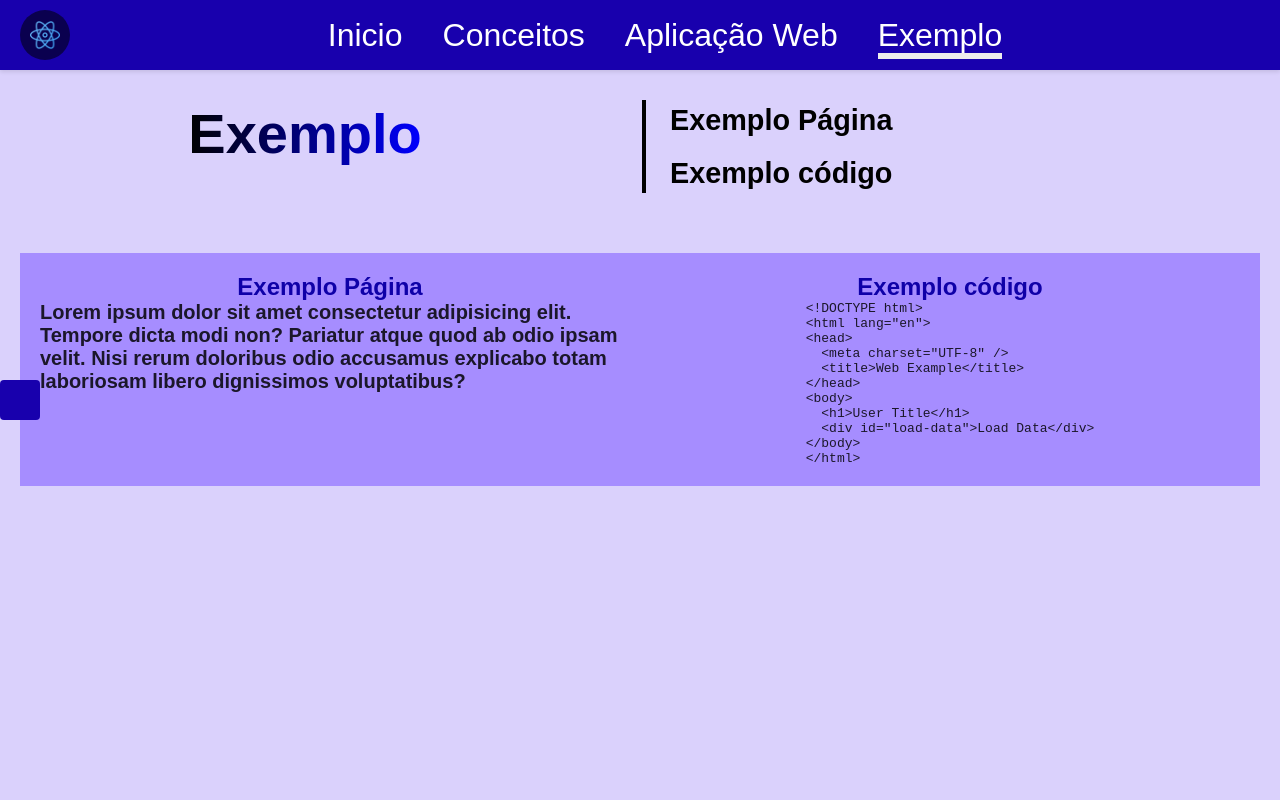
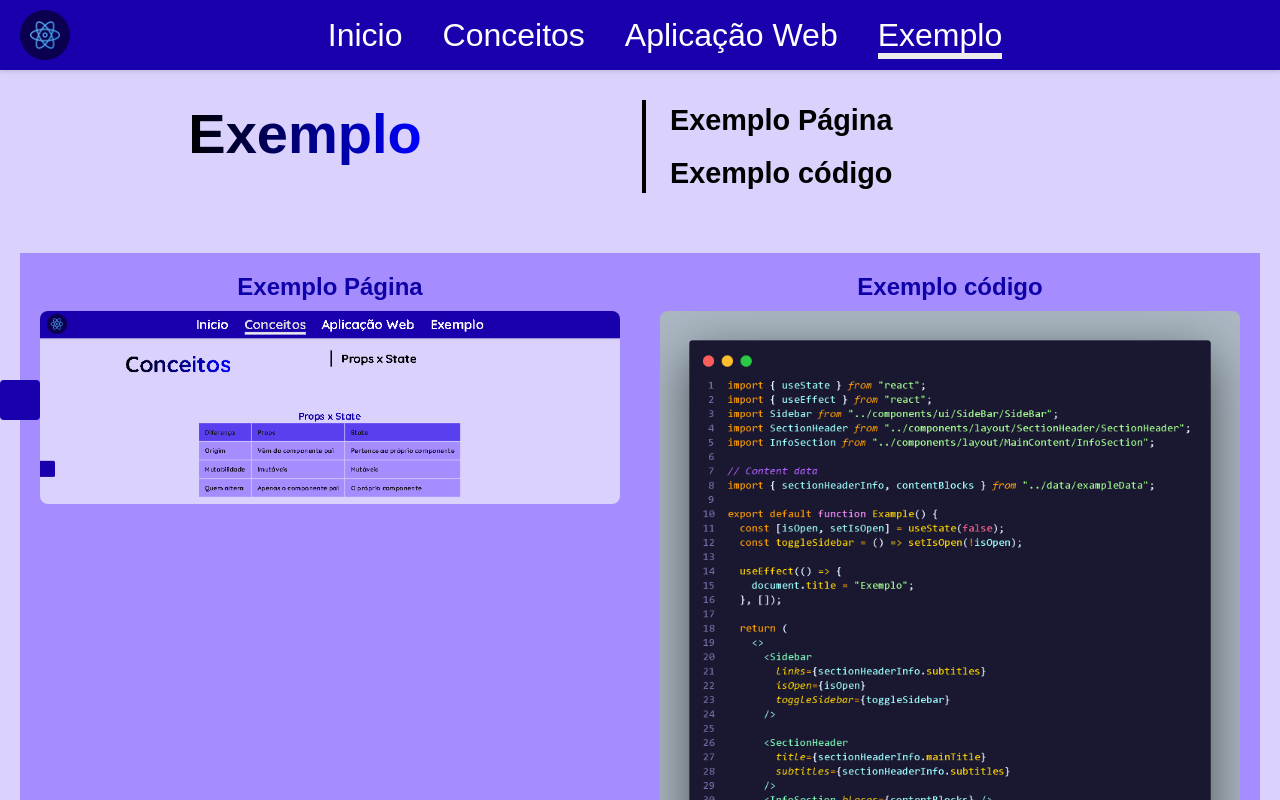
Before and after one commit to SouzaCleber98/trabalho-Prog-WEB, a React (Vite) app: page /example in a window 1280 px wide. Shown: the top 800 px of the page. Built offline with nearby package versions, Linux system fonts and the light colour scheme; a web font is replaced by a local one.

Commit message:
feat: update contentBlocks to use images instead of text for examples

```diff
--- a/src/components/layout/MainContent/InfoBlock.css
+++ b/src/components/layout/MainContent/InfoBlock.css
@@ -34,6 +34,14 @@
   padding: 12px 14px;
   vertical-align: middle;
   background-color: rgb(var(--primary-support-color));
+}
+
+.info-content img {
+  max-width: 100%;
+  height: auto;
+  border-radius: 8px;
+  display: block;
+  margin: 10px auto;
 }
 
 /* Form */
@@ -100,6 +108,10 @@ button {
     text-align: center;
   }
 
+  .info-content img {
+    max-width: 90%;
+  }
+
   form {
     flex-direction: column;
     width: 100%;
--- a/src/data/exampleData.jsx
+++ b/src/data/exampleData.jsx
@@ -7,30 +7,17 @@ const contentBlocks = [
   {
     titulo: "Exemplo Página",
     conteudo: (
-      <p>
-        Lorem ipsum dolor sit amet consectetur adipisicing elit. Tempore dicta
-        modi non? Pariatur atque quod ab odio ipsam velit. Nisi rerum doloribus
-        odio accusamus explicabo totam laboriosam libero dignissimos
-        voluptatibus?
-      </p>
+      <div>
+        <img src="src\assets\images\example.bmp" alt="Exemplo Página" />
+      </div>
     ),
   },
   {
     titulo: "Exemplo código",
     conteudo: (
-      <pre>
-        {`<!DOCTYPE html>
-<html lang="en">
-<head>
-  <meta charset="UTF-8" />
-  <title>Web Example</title>
-</head>
-<body>
-  <h1>User Title</h1>
-  <div id="load-data">Load Data</div>
-</body>
-</html>`}
-      </pre>
+      <div>
+        <img src="src\assets\images\codeExample.png" alt="Exemplo Código" />
+      </div>
     ),
   },
 ];
```
